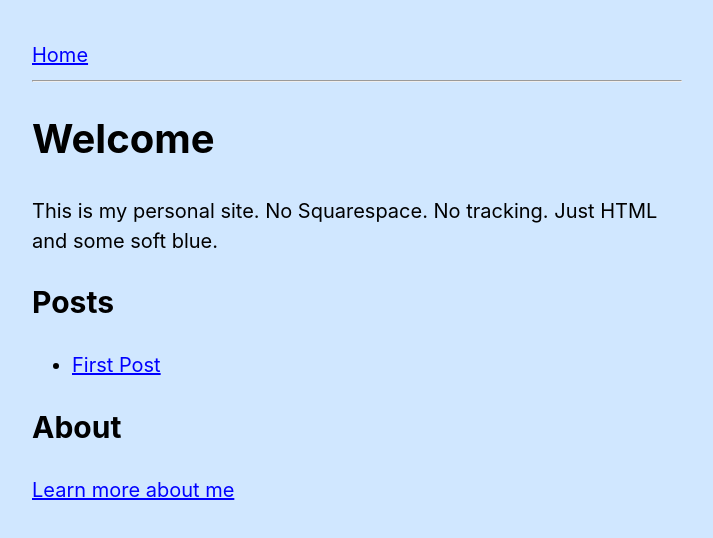
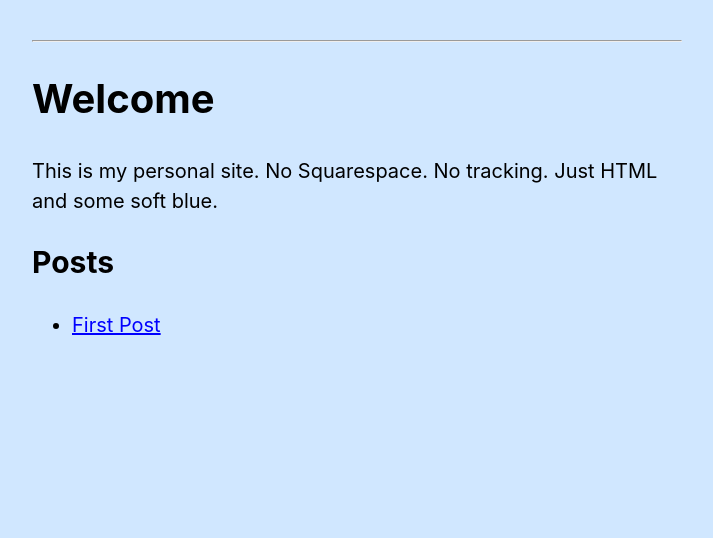
Before and after one commit to cugel2/cugel2.github.io, a plain HTML site: page index.html in a window 1280 px wide. Shown: the whole page, without its empty margins (283-996 px from the left). Drawn offline with Linux system fonts and the light colour scheme.

Commit message:
Update index.html

```diff
--- a/index.html
+++ b/index.html
@@ -6,9 +6,6 @@
   <link rel="stylesheet" href="/style.css">
 </head>
 <body>
-  <nav>
-    <a href="/">Home</a>
-  </nav>
   <hr>
 
   <h1>Welcome</h1>
@@ -20,7 +17,5 @@
     <!-- Add more posts here -->
   </ul>
 
-  <h2>About</h2>
-  <p><a href="/about.html">Learn more about me</a></p>
 </body>
 </html>
```
